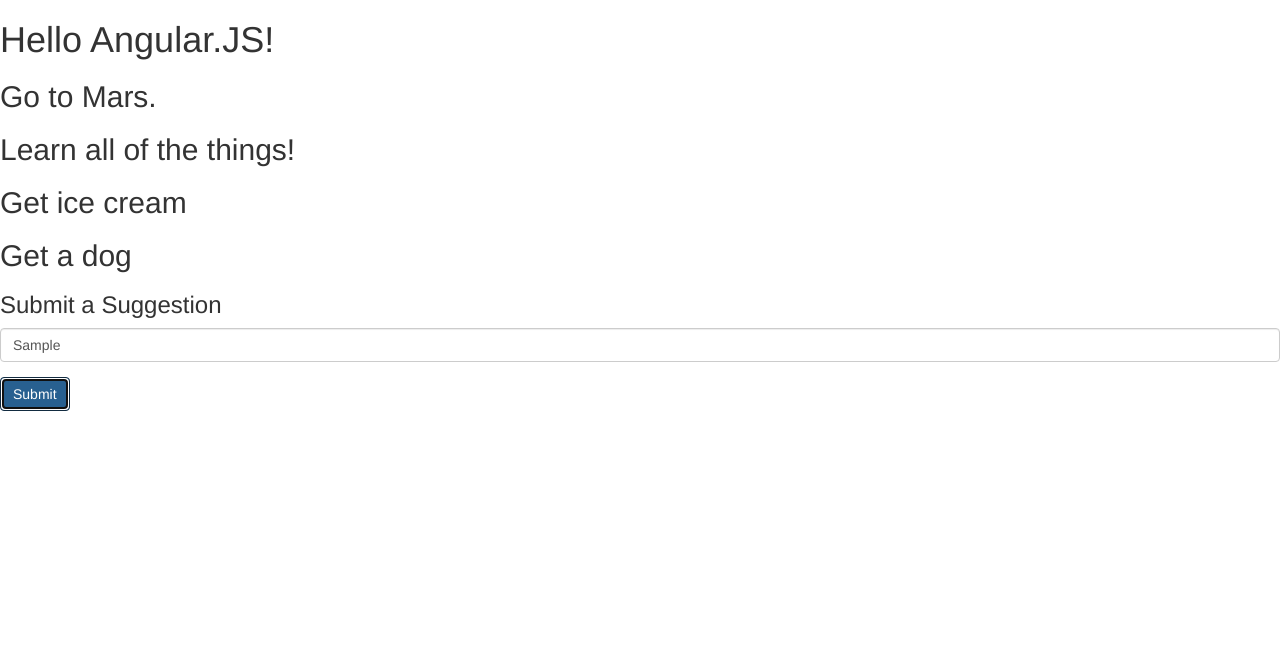
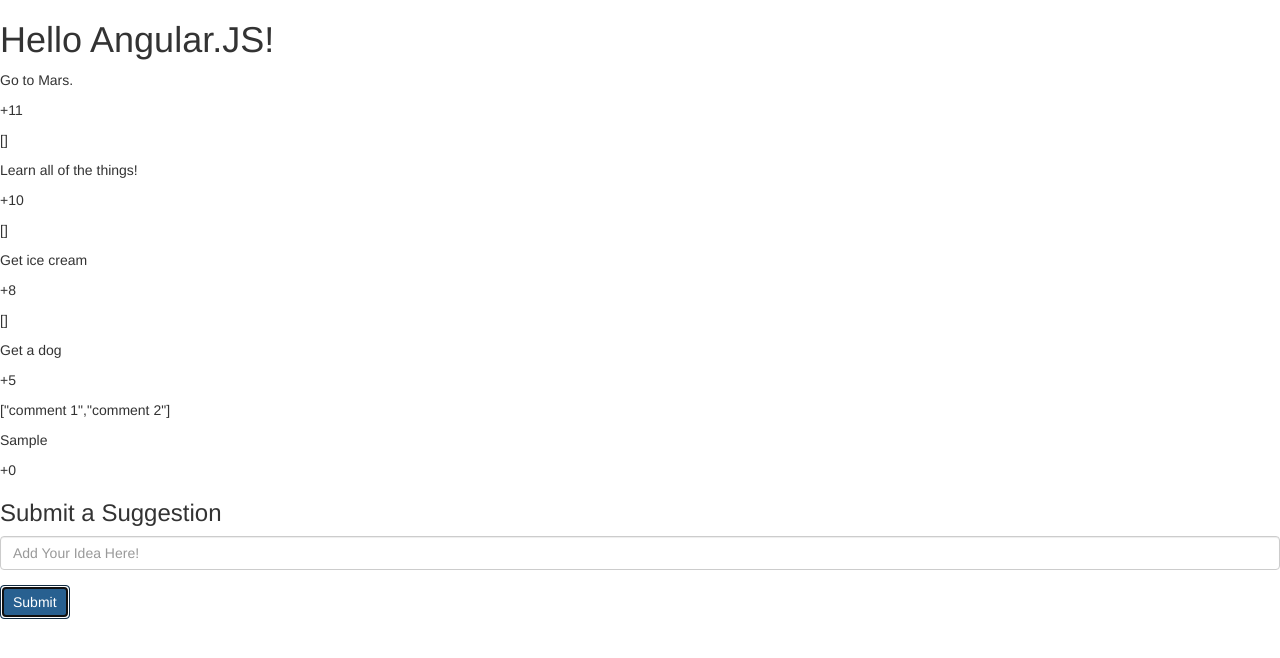
Before and after one commit to AsaSmith/angularSuggestionBox, a plain HTML site: page index.html in a window 1280 px wide. Both pictures are taken after typing "Sample" into the empty fields and a click on the button "Submit". Drawn offline with Linux system fonts and the light colour scheme.

Commit message:
Add 'addSuggestion' function

```diff
--- a/index.html
+++ b/index.html
@@ -8,10 +8,12 @@
   <body ng-app="SuggestionBox" ng-controller="HomeController">
     <h1>{{ helloWorld }}</h1>
     <div ng-repeat="post in posts | orderBy:'-upvotes'">
-      <h2>{{post.title}}</h2>
+      <p class="suggestion">{{post.title}}</p>
+      <p class="upvotes">+{{post.upvotes}}</p>
+      <p class="comments">{{post.comments}}</p>
     </div>
 
-    <form ng-submit="addSuggestion()">
+    <form ng-submit="addSuggestions()">
       <h3>Submit a Suggestion</h3>
       <div class="form-group">
         <input type="text" class="form-control" placeholder="Add Your Idea Here!" ng-model="title"/>
--- a/js/controllers/HomeController.js
+++ b/js/controllers/HomeController.js
@@ -2,4 +2,15 @@
   $scope.helloWorld = 'Hello Angular.JS!';
   $scope.posts = suggestions.posts;
 
+  $scope.addSuggestions = function(){
+    if(!$scope.title || $scope.title === " "){
+      return;
+    }
+    $scope.posts.push({
+      title: $scope.title,
+      upvotes: 0,
+    });
+    $scope.title = "";
+  };
+
 }]);
--- a/js/services/suggestions.js
+++ b/js/services/suggestions.js
@@ -4,7 +4,8 @@
       {
         title: 'Get a dog',
         upvotes: 5,
-        comments: [],
+        comments: ["comment 1", "comment 2"
+        ],
       },
       {
         title: 'Get ice cream',
```
